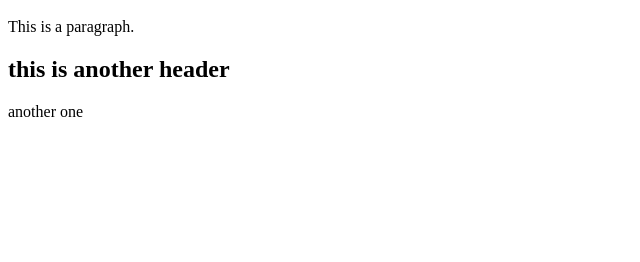
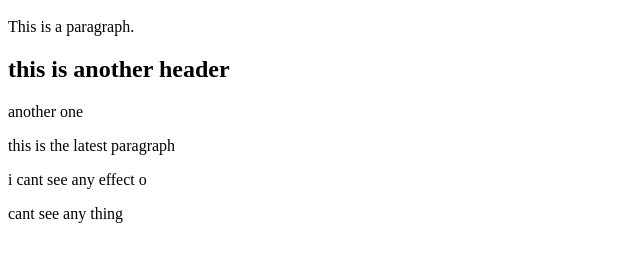
Before and after one commit to larexx40/github-test, a website: page index.html in a window 1280 px wide. Shown: the part 48-310 px from the top of the page, without its empty margins (0-640 px from the left). Drawn offline with Linux system fonts and the light colour scheme.

Commit message:
ltst commit

```diff
--- a/index.html
+++ b/index.html
@@ -7,6 +7,8 @@
 <p>This is a paragraph.</p>
 <h2>this is another header</h2>
 <p>another one</p>
-
+<p>this is the latest paragraph</p>
+<p>i cant see any effect o</p>
+<p>cant see any thing</p>
 </body>
 </html>
```
Also changed, not shown: package.json (added, +27 -0 lines), 2 other files.
